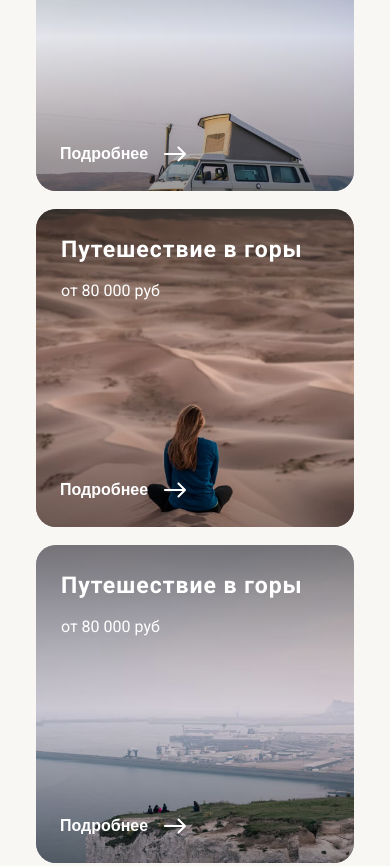
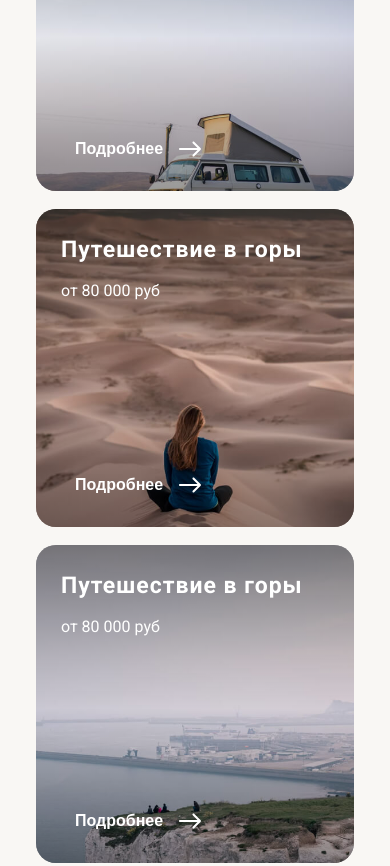
Before and after one commit to VadimIvanov-yaoo/YourTour-snp, a website built with Vite: page index.html in a window 390 px wide. Shown: the part 860-1726 px from the top of the page. Built offline with nearby package versions, Linux system fonts and the light colour scheme; a web font is replaced by a local one.

Commit message:
fix tour section btn

```diff
--- a/assets/styles/media.scss
+++ b/assets/styles/media.scss
@@ -606,9 +606,9 @@
     margin-bottom: 20px;
   }
 
-  .tour__card-btn {
-    padding: 0;
-  }
+  //.tour__card-btn {
+  //  padding: 0;
+  //}
 
   .tour__card-header {
     padding: 27px 25px 0;
```
